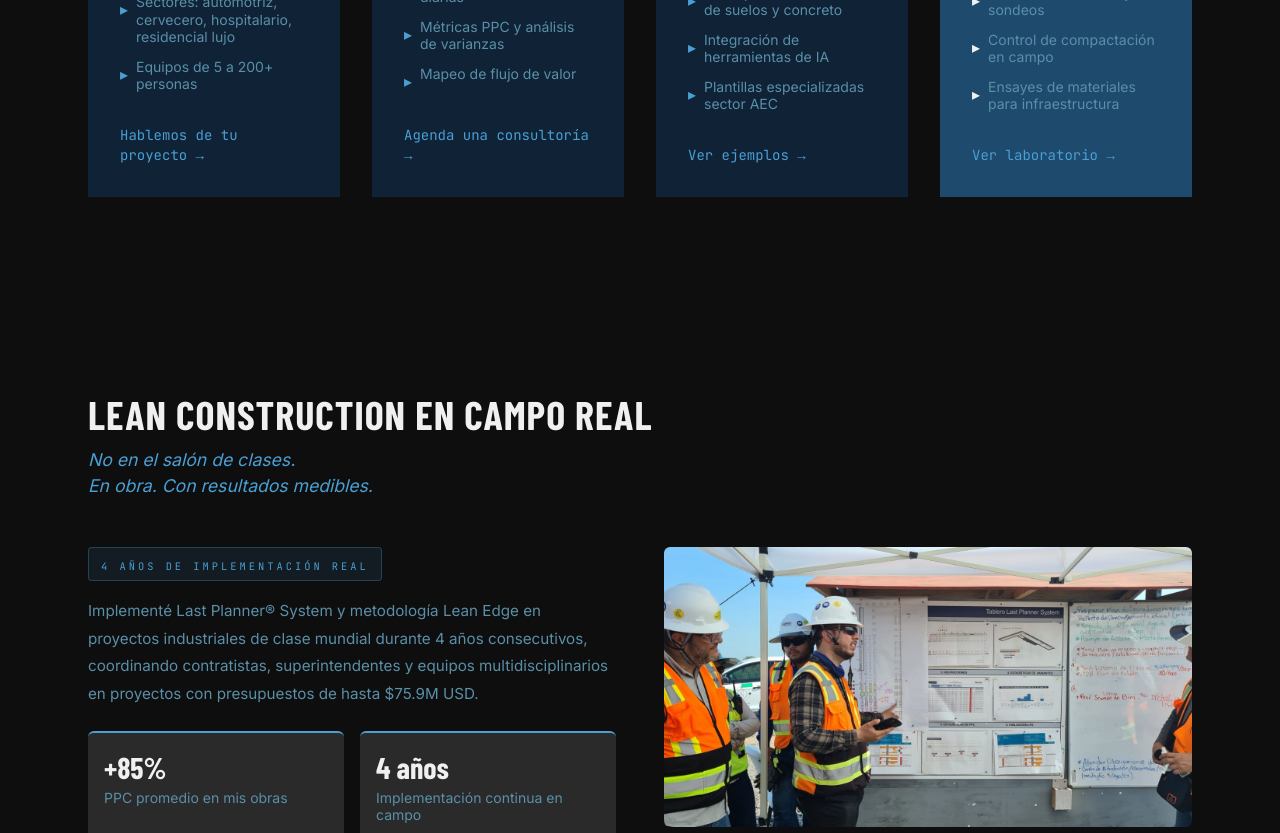
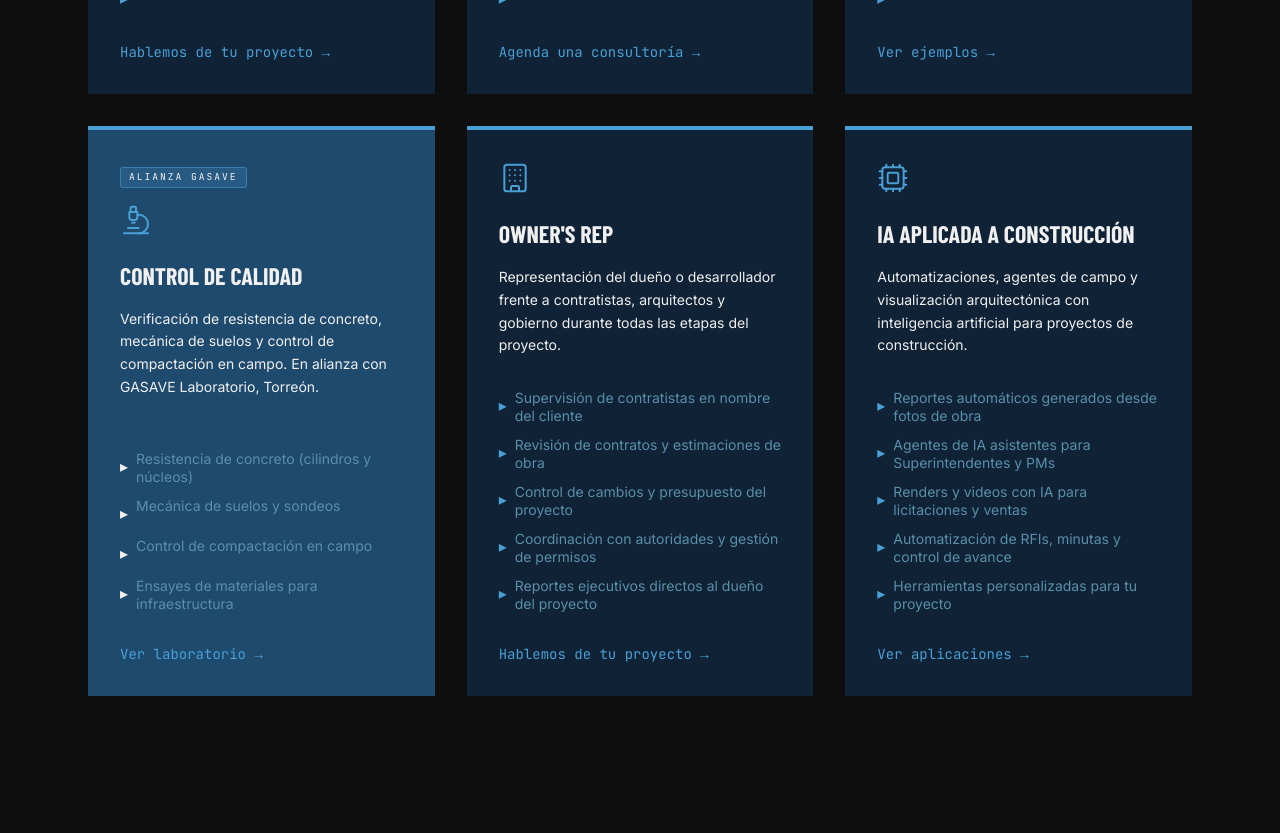
Before and after one commit to bennmendivil/MENDIVIL.BUILD, a React (Vite) app: page / in a window 1280 px wide. Shown: the part 8100-8933 px from the top of the page. Built offline with nearby package versions, Linux system fonts and the light colour scheme; a web font is replaced by a local one.

Commit message:
feat: agrega Owner's Rep e IA, renombra PM, layout 3x2 en desktop

```diff
--- a/src/components/Services.tsx
+++ b/src/components/Services.tsx
@@ -1,6 +1,6 @@
 import React from 'react';
 import { useLanguage } from '../context/LanguageContext';
-import { HardHat, BarChart2, Monitor, Microscope } from 'lucide-react';
+import { HardHat, BarChart2, Monitor, Microscope, Building, Cpu } from 'lucide-react';
 import { useIntersectionObserver } from '../hooks/useIntersectionObserver';
 
 const Services: React.FC = () => {
@@ -22,7 +22,57 @@ const Services: React.FC = () => {
     link: "https://gasavelaboratorio.com/"
   };
 
-  const allCards = [...t.services.cards, gasaveCard];
+  const ownersRepCard = {
+    icon: 'Building',
+    title: "OWNER'S REP",
+    desc: isEs
+      ? "Representación del dueño o desarrollador frente a contratistas, arquitectos y gobierno durante todas las etapas del proyecto."
+      : "Owner representation before contractors, architects and authorities throughout all project phases.",
+    bullets: isEs
+      ? [
+          "Supervisión de contratistas en nombre del cliente",
+          "Revisión de contratos y estimaciones de obra",
+          "Control de cambios y presupuesto del proyecto",
+          "Coordinación con autoridades y gestión de permisos",
+          "Reportes ejecutivos directos al dueño del proyecto"
+        ]
+      : [
+          "Contractor supervision on behalf of the client",
+          "Contract and estimate review",
+          "Change order and budget control",
+          "Authority coordination and permit management",
+          "Executive reports directly to the project owner"
+        ],
+    cta: isEs ? "Hablemos de tu proyecto →" : "Let's talk about your project →",
+    link: "#contact"
+  };
+
+  const aiCard = {
+    icon: 'Cpu',
+    title: isEs ? "IA APLICADA A CONSTRUCCIÓN" : "AI FOR CONSTRUCTION",
+    desc: isEs
+      ? "Automatizaciones, agentes de campo y visualización arquitectónica con inteligencia artificial para proyectos de construcción."
+      : "Automations, field agents and architectural visualization with artificial intelligence for construction projects.",
+    bullets: isEs
+      ? [
+          "Reportes automáticos generados desde fotos de obra",
+          "Agentes de IA asistentes para Superintendentes y PMs",
+          "Renders y videos con IA para licitaciones y ventas",
+          "Automatización de RFIs, minutas y control de avance",
+          "Herramientas personalizadas para tu proyecto"
+        ]
+      : [
+          "Automatic reports generated from site photos",
+          "AI field agents for Superintendents and PMs",
+          "AI renders and videos for bids and sales",
+          "RFI, minutes and progress control automation",
+          "Custom tools built for your project"
+        ],
+    cta: isEs ? "Ver aplicaciones →" : "See applications →",
+    link: "#lean" // Adjust link later if needed, assuming #lean for AI applications
+  };
+
+  const allCards = [...t.services.cards, gasaveCard, ownersRepCard, aiCard];
 
   const getIcon = (iconName: string, isGasave: boolean = false) => {
     const colorClass = isGasave ? "text-[#4A9FD4] mb-6" : "text-matteGold mb-6";
@@ -31,6 +81,8 @@ const Services: React.FC = () => {
       case 'BarChart2': return <BarChart2 size={32} className={colorClass} strokeWidth={1.5} />;
       case 'Monitor': return <Monitor size={32} className={colorClass} strokeWidth={1.5} />;
       case 'Microscope': return <Microscope size={32} className={colorClass} strokeWidth={1.5} />;
+      case 'Building': return <Building size={32} className={colorClass} strokeWidth={1.5} />;
+      case 'Cpu': return <Cpu size={32} className={colorClass} strokeWidth={1.5} />;
       default: return null;
     }
   };
@@ -45,7 +97,7 @@ const Services: React.FC = () => {
           </h2>
         </div>
 
-        <div className="grid grid-cols-1 md:grid-cols-2 lg:grid-cols-4 gap-8">
+        <div className="grid grid-cols-1 md:grid-cols-3 gap-8">
           {allCards.map((card, index) => {
             const isGasave = index === 3;
             return (
@@ -81,8 +133,8 @@ const Services: React.FC = () => {
                   ))}
                 </ul>
 
-                {isGasave ? (
-                  <a href={(card as any).link} target="_blank" rel="noopener noreferrer" className="font-jetbrains text-sm text-[#4A9FD4] hover:text-white transition-colors mt-auto inline-flex items-center group-hover:translate-x-1 duration-300">
+                {isGasave || index === 4 || index === 5 ? (
+                  <a href={(card as any).link} target={isGasave ? "_blank" : "_self"} rel={isGasave ? "noopener noreferrer" : undefined} className={`font-jetbrains text-sm transition-colors mt-auto inline-flex items-center group-hover:translate-x-1 duration-300 ${isGasave ? 'text-[#4A9FD4] hover:text-white' : 'text-matteGold hover:text-white'}`}>
                     {card.cta}
                   </a>
                 ) : (
--- a/src/i18n/translations.ts
+++ b/src/i18n/translations.ts
@@ -124,7 +124,7 @@ export const translations = {
       title: '¿EN QUÉ PUEDO AYUDARTE?',
       cards: [
         {
-          title: 'GESTIÓN DE OBRA',
+          title: 'PROJECT MANAGEMENT',
           icon: 'HardHat',
           desc: 'Superintendencia y dirección de proyectos industriales, hospitalarios, aeroportuarios, de infraestructura y residenciales de lujo. De la planeación al cierre de obra.',
           bullets: [
@@ -328,7 +328,7 @@ export const translations = {
       title: 'HOW CAN I HELP YOU?',
       cards: [
         {
-          title: 'CONSTRUCTION MANAGEMENT',
+          title: 'PROJECT MANAGEMENT',
           icon: 'HardHat',
           desc: 'Superintendence and management of industrial, healthcare, airport, infrastructure and luxury residential projects. From planning to closeout.',
           bullets: [
```
